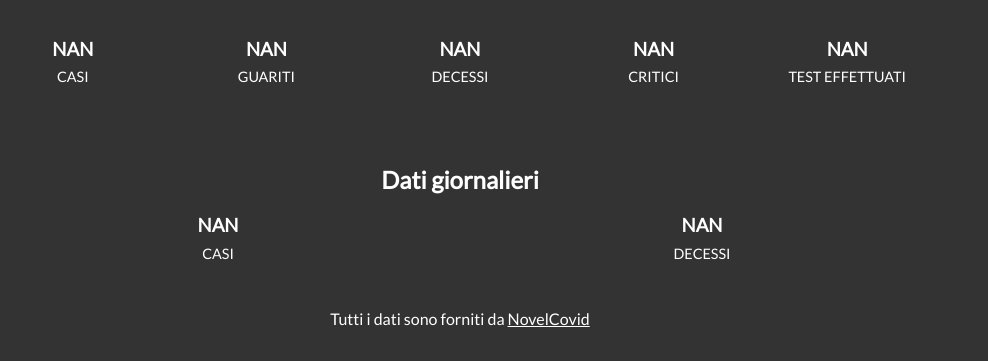
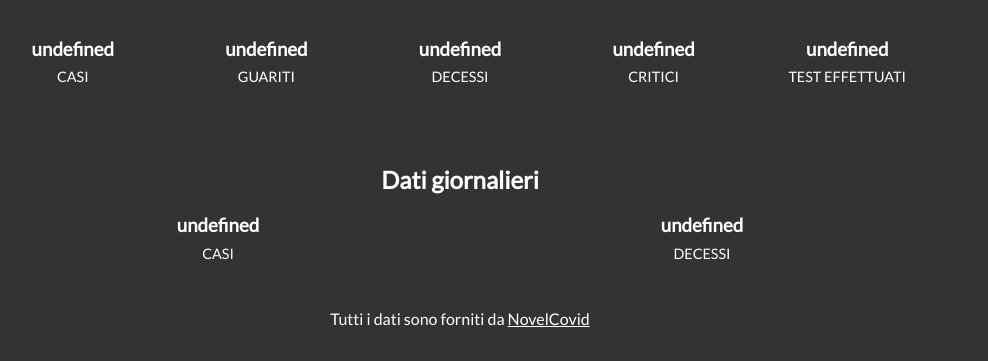
Before and after one commit to stefanotamponi/coronadashboard, a website built with webpack: page app/index.html in a window 1280 px wide. Shown: the part 517-878 px from the top of the page, without its empty margins (180-1168 px from the left). Built offline with nearby package versions, Linux system fonts and the light colour scheme; no server answers.

Commit message:
updated 'kFormat' utility func in order to handle mln && mlrd. removed uppercase on those letters.

```diff
--- a/app/assets/scripts/Components/Card.js
+++ b/app/assets/scripts/Components/Card.js
@@ -39,7 +39,7 @@ class Card {
         </div>
       </div>
       <h2>Dati giornalieri</h2>
-      ${mode == "Italia" ? "<small class='card__detail'>*Dati disponibili dalle 18</small>" : ""}
+      ${mode == "Italia" ? "<small class='card__detail'>*Dati disponibili dopo le 18</small>" : ""}
       <div class="card__section card__section--alt">
         <div>
           <h3 title="${data["todayCases"]}">${kFormat(data["todayCases"])}</h3>
--- a/app/assets/scripts/utility.js
+++ b/app/assets/scripts/utility.js
@@ -21,10 +21,8 @@ export const requestData = async function(mode) {
 
 
 export const kFormat = n => {
-  if (Math.abs(n) > 999) {
-    return Math.sign(n)*((Math.abs(n)/1000).toFixed(1)) + 'k'
-  } else {
-    return Math.sign(n)*Math.abs(n)
-  }
-
+  if (n < 1e3) return n;
+  if (n >= 1e3 && n < 1e6) return +(n / 1e3).toFixed(1) + "k";
+  if (n >= 1e6 && n < 1e9) return +(n / 1e6).toFixed(1) + "mln";
+  if (n >= 1e9) return +(n / 1e9).toFixed(1) + "mlrd";
 }
--- a/app/assets/styles/modules/_card.css
+++ b/app/assets/styles/modules/_card.css
@@ -67,7 +67,6 @@
       h3 {
         margin-top: .5em;
         margin-bottom: .5em;
-        text-transform: uppercase;
       }
 
       p {
--- a/app/temp/styles/styles.css
+++ b/app/temp/styles/styles.css
@@ -478,7 +478,6 @@ a {
 .card__section div h3 {
         margin-top: .5em;
         margin-bottom: .5em;
-        text-transform: uppercase;
       }
 
 .card__section div p {
```
Also changed, not shown: app/temp/scripts/App.js.
